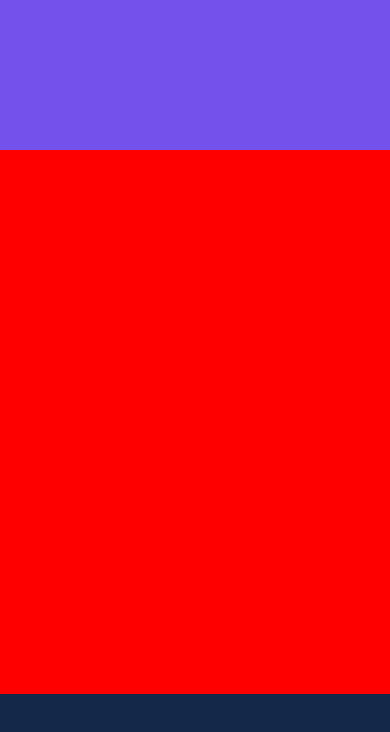
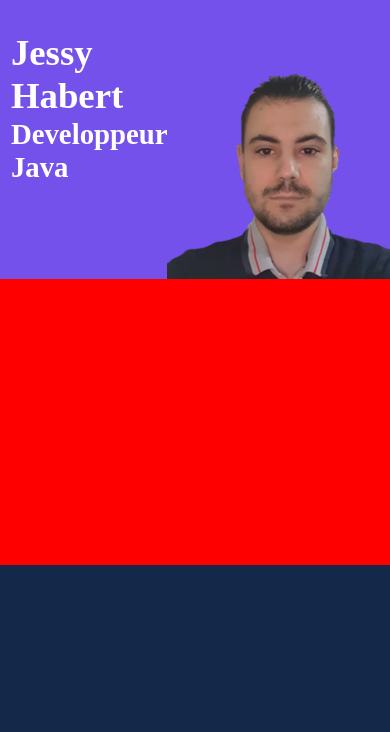
Before and after one commit to Haberj97/Jhabert, a plain HTML site: page Html/HomePage.html in a window 390 px wide. Drawn offline with Linux system fonts and the light colour scheme.

Commit message:
Total change on the Structure
all change with Flex responsive disign to be adaptable with Smartphone

```diff
--- a/Css/Styles.css
+++ b/Css/Styles.css
@@ -19,12 +19,45 @@ header
 {
 	background-color: rgb(116,81,235);
 	width: 100%;
-	height: 150px;
+	height: 33%;
+	color:#FFF;
+}
+#HeaderContained
+{
+ height: 100%;
+ margin: auto;
+ overflow: hidden;
+ display: flex;
+ justify-content: center;
+}
+#PitureOfMe
+{
+	display: block;
+	height: 100%;
+	border: 0;
+}
+
+header h1,header h2
+{
+	margin-left: 50px;
 }
 
 
+header h1
+{
+	font-size:2.3em;
+	margin-bottom: 1px;
+
+}
+
+header h2
+{
+	margin-top: 1px;
+	font-size:1.8em;
+}
+
 /*
-#Photo
+Photo
 {
 	width: 262px;
 	height: 350px;
@@ -48,5 +81,5 @@ footer
 {
 	background: rgb(20,41,73);
 	width: 100%;
-	height: 150px;
+	height: 33%;
 }
--- a/Html/HomePage.html
+++ b/Html/HomePage.html
@@ -8,7 +8,13 @@
 	<body>
 		<div id="MainWrapper">
 			<header>
-
+				<div id="HeaderContained">
+					<section id="PrincipalTitle">
+						<h1>Jessy Habert</h1>
+						<h2>Developpeur Java<h2>
+					</section>
+					<div id="PictureOfMe"><img src="../Images/Moi.png" alt="Picture of me"></div>
+				</div>
 			</header>
 			<div id="Contained">
 
```
Also changed, not shown: 1 other file.
